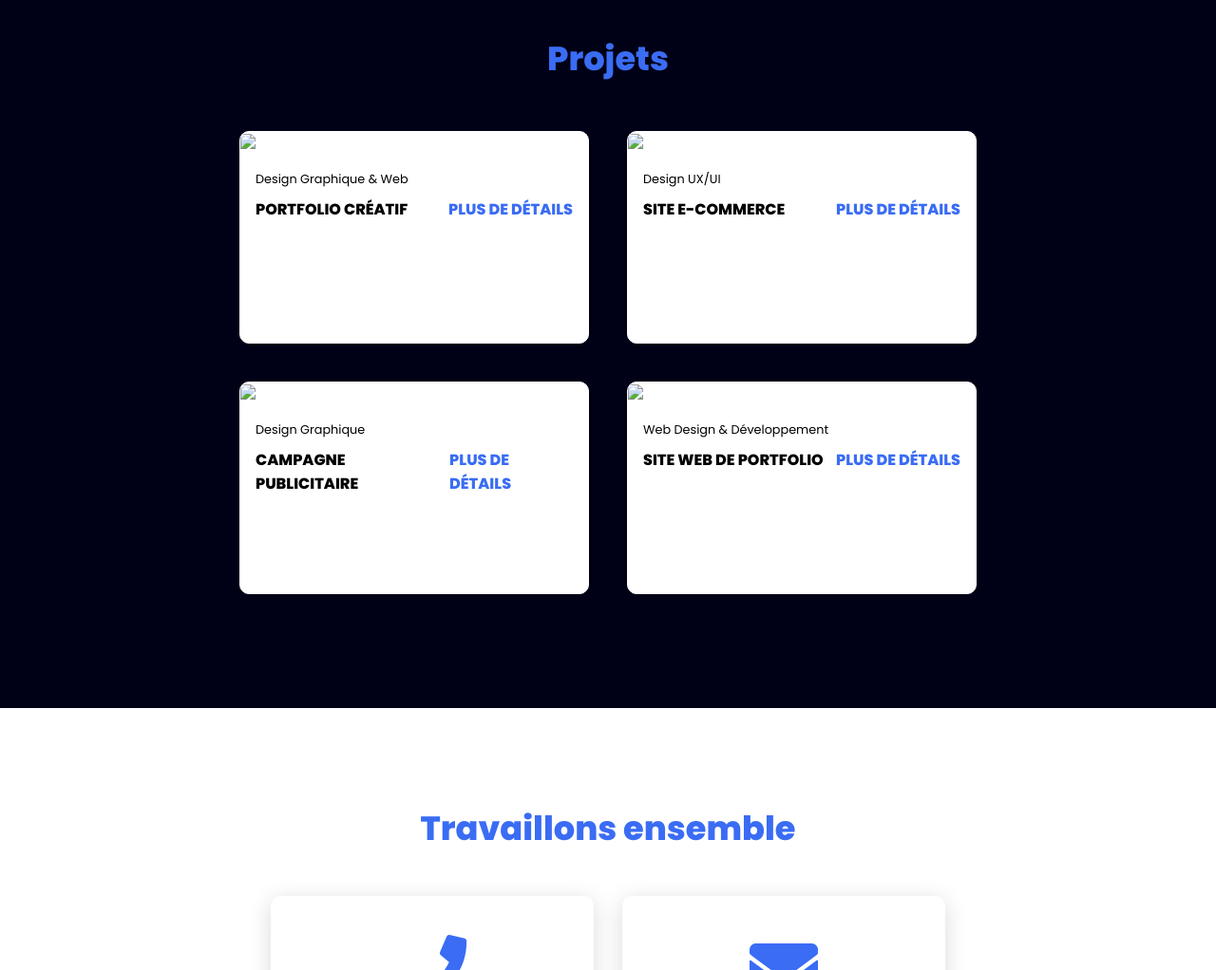
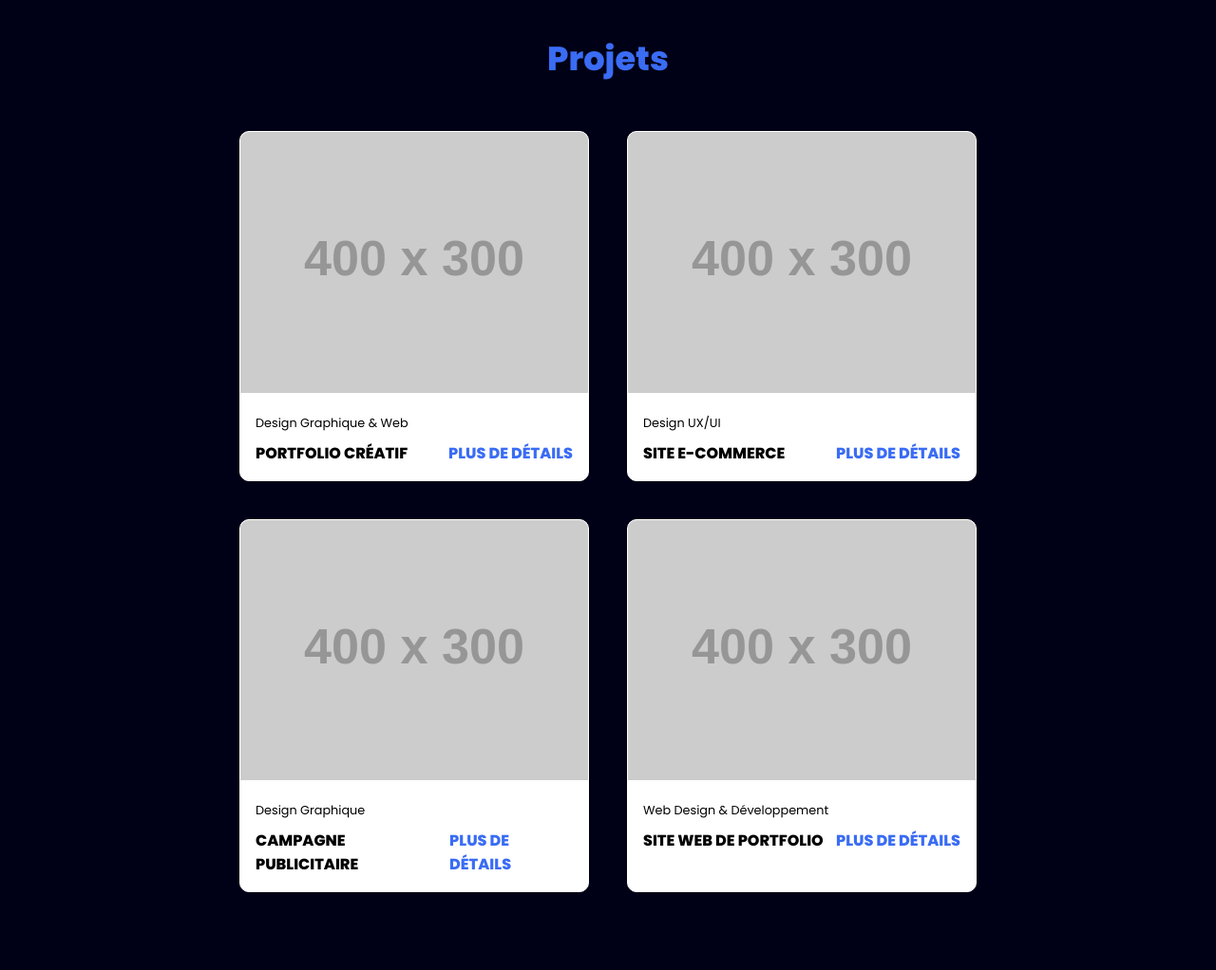
Before and after one commit to Abderrahman-lab/portfolio-Icademie, a plain HTML site: page index.html in a window 1280 px wide. Shown: the part 1940-2962 px from the top of the page at 95% size. Drawn offline with Linux system fonts and the light colour scheme; placeholder pictures from the web are drawn by us; files whose address does not match are found by name.

Commit message:
index.html

```diff
--- a/index.html
+++ b/index.html
@@ -68,7 +68,7 @@
         <div class="content">
             <div class="project-card">
                 <div class="project-image">
-                    <img src="images/work1.jpg" />
+                    <img src="https://via.placeholder.com/400x300" />
                 </div>
                 <div class="project-info">
                     <p class="project-category">Design Graphique & Web</p>
@@ -80,7 +80,7 @@
             </div>
             <div class="project-card">
                 <div class="project-image">
-                    <img src="images/work2.jpg" />
+                    <img src="https://via.placeholder.com/400x300" />
                 </div>
                 <div class="project-info">
                     <p class="project-category">Design UX/UI</p>
@@ -92,7 +92,7 @@
             </div>
             <div class="project-card">
                 <div class="project-image">
-                    <img src="images/work3.jpg" />
+                    <img src="https://via.placeholder.com/400x300" />
                 </div>
                 <div class="project-info">
                     <p class="project-category">Design Graphique</p>
@@ -104,7 +104,7 @@
             </div>
             <div class="project-card">
                 <div class="project-image">
-                    <img src="images/work4.jpg" />
+                    <img src="https://via.placeholder.com/400x300" />
                 </div>
                 <div class="project-info">
                     <p class="project-category">Web Design & Développement</p>
```
